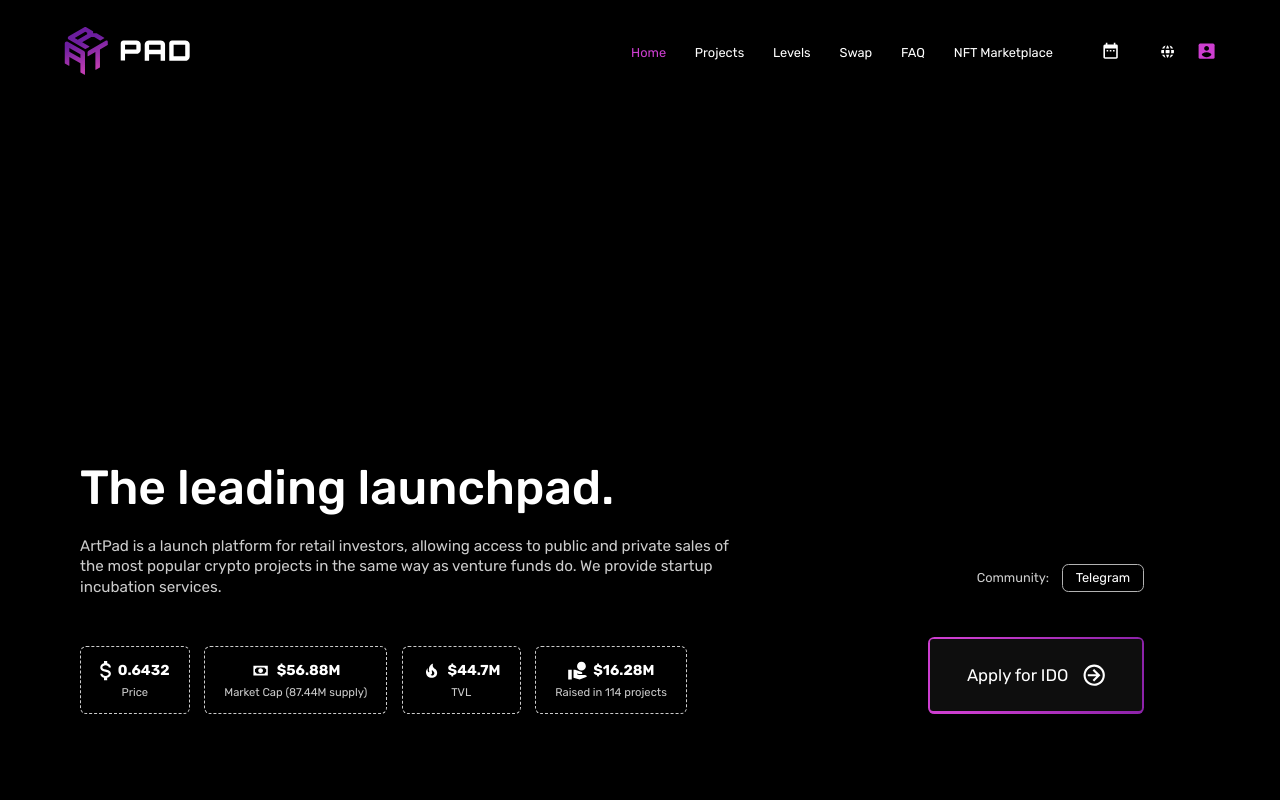
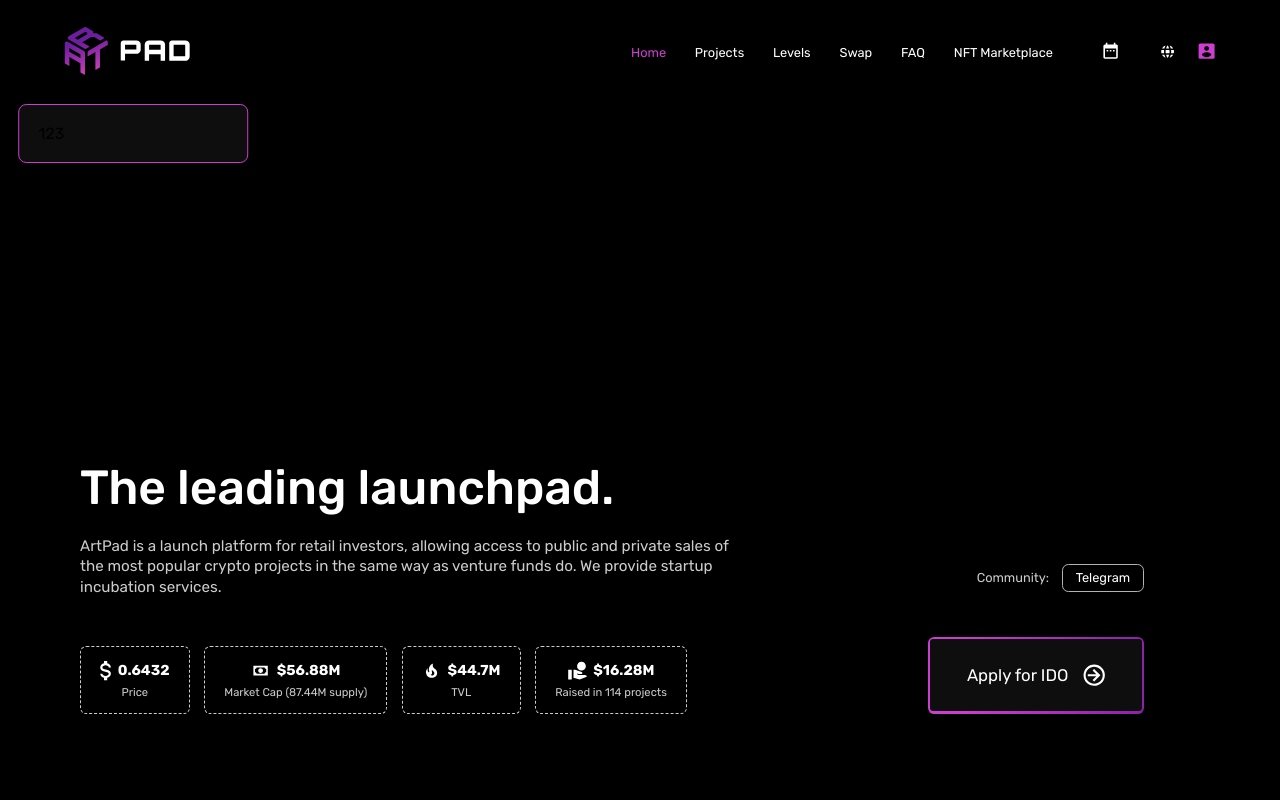
Before and after one commit to MoosYo/artpadproject_new, a React (Create React App) app: page / in a window 1280 px wide. Shown: the top 800 px of the page. Built offline with nearby package versions, Linux system fonts and the light colour scheme.

Commit message:
Complete components

```diff
--- a/src/App.jsx
+++ b/src/App.jsx
@@ -19,6 +19,7 @@ import MainPage from "./pages/main";
 import Swap from "./pages/swap";
 import ProjectsPage from "./pages/projects";
 import LevelsPage from "./pages/levels";
+import ToolTip from "./components/ToolTip";
 
 const { app, pageWrapper } = classes;
 
@@ -57,13 +58,30 @@ export default function App() {
    }, [modalContent]);
 
    const ModalContent = (props) => modalContent.content(props);
+
+
+
+   const [toolTip, setTooltip] = useState({
+      content: () => (
+         <>
+            123
+         </>
+      ),
+      x: 100,
+      y: 100
+   });
+
+   const hideToolTip = () => {
+      setTooltip(null);
+   }
+
    return (
       <div className={app}>
          <Header setModal={showModal} />
          <main className={pageWrapper}>
             {path === "/" || path === "" ? <MainPage setModal={showModal} /> : ""}
             {path === "/projects" || path === "/projects/" ? <ProjectsPage setModal={showModal} /> : ""}
-            {path === "/levels" || path === "/levels/" ? <LevelsPage setModal={showModal} /> : ""}
+            {path === "/levels" || path === "/levels/" ? <LevelsPage setModal={showModal} setToolTip={setTooltip} /> : ""}
             {path === "/swap" || path === "/swap/" ? <Swap setModal={showModal} /> : ""}
             {path === "/nft-marketplace" || path === "/nft-marketplace/" ? <Marketplace /> : ""}
             {path === "/faq" || path === "/faq/" ? <Accordion /> : ""}
@@ -83,6 +101,18 @@ export default function App() {
          <Modal shown={modalContent.shown} onClose={onModalClose}>
             <ModalContent onClose={onModalClose} />
          </Modal>
+
+         {
+            toolTip ? (
+               <ToolTip
+                  x={toolTip.x}
+                  y={toolTip.y}
+                  onClose={hideToolTip}
+               >
+                  {toolTip.content()}
+               </ToolTip>
+            ) : ""
+         }
       </div>
    );
 }
--- a/src/components/Table/index.jsx
+++ b/src/components/Table/index.jsx
@@ -20,10 +20,6 @@ const {
 const Table = ({headers = [], rows = [], className = "", style = {}}) => {
 
     const locale = getLocale();
-
-   const showToolTip = (toolTip) => {
-      console.log(123);
-   }
 
    let columnsWidth = "";
 
@@ -57,7 +53,7 @@ const Table = ({headers = [], rows = [], className = "", style = {}}) => {
                             </p>
                             {
                               toolTip ? (
-                                 <InfoIcon className={table__headerToolTip} onMouseEnter={() => showToolTip(toolTip)} />
+                                 <InfoIcon className={table__headerToolTip} onClick={toolTip} />
                               ) : ""
                             }
                         </div>
--- /dev/null
+++ b/src/components/ToolTip/index.jsx
@@ -0,0 +1,37 @@
+import classes from "./styles.module.scss";
+
+const {
+    tooltip,
+    tooltip__block,
+    tooltip__block_right
+} = classes;
+
+const ToolTip = ({children = "", x = 0, y = 0, onClose = () => ""}) => {
+
+    const isRight = x > window.innerWidth / 2;
+
+
+    const close = () => {
+        onClose();
+    }
+
+    return (
+        <div
+            className={tooltip}
+            style={{top: y - 28 + "px", left: isRight ? null : x + "px", right: isRight ? (window.innerWidth - x - 16) + "px" : null }}
+            onMouseLeave={close}
+        >
+            <div
+                className={
+                    tooltip__block +
+                    (isRight ? " " + tooltip__block_right : "")
+                }
+                onClick={close}
+            >
+                {children}
+            </div>
+        </div>
+    );
+}
+
+export default ToolTip;
--- /dev/null
+++ b/src/components/ToolTip/styles.module.scss
@@ -0,0 +1,79 @@
+@import "../../styles/colors.scss";
+@import "../../styles/helpers.scss";
+
+.tooltip {
+    position: absolute;
+
+    padding: 32px;
+
+    @media screen and (max-width: 359px) {
+        width: vw(336px, 360px);
+        left: vw(12px, 360px) !important;
+        right: vw(12px, 360px) !important;
+    }
+
+    @media screen and (max-width: 499px) {
+        width: calc(100% - 24px);
+        left: 12px;
+        right: 12px;
+    }
+
+    @media screen and (max-width: 919px) {
+        width: vw(336px, 360px);
+        left: vw(12px, 360px) !important;
+        right: vw(12px, 360px) !important;
+    }
+
+    &__block {
+        position: absolute;
+        background: $background;
+        border: solid $accent;
+        width: 100%;
+
+        border-width: vw(2px, 360px);
+        border-radius: vw(10px, 360px);
+        padding: vw(24px, 360px);
+        transform: translateX(vw(-32px, 360px));
+
+        @media screen and (min-width: 360px) {
+            border-width: 2px;
+            border-radius: 10px;
+            padding: 24px;
+            transform: translateX(-32px);
+        }
+
+        @media screen and (min-width: 500px) {
+            border-width: vw(2px, 360px);
+            border-radius: vw(10px, 360px);
+            padding: vw(24px, 360px);
+            transform: translateX(vw(-32px, 360px));
+        }
+
+        @media screen and (min-width: 920px) {
+            border-width: vw(2px);
+            border-radius: vw(10px);
+            padding: vw(24px);
+            width: vw(288px);
+        }
+
+        @media screen and (min-width: 1600px) {
+            border-width: 2px;
+            border-radius: 10px;
+            padding: 24px;
+            width: 288px;
+        }
+
+
+        &_right {
+            left: 0px;
+            right: auto;
+
+            transform: translateX(0px);
+
+            @media screen and (min-width: 920px) {
+                right: 0px;
+                left: auto;
+            }
+        }
+    }
+}
--- a/src/pages/levels/index.jsx
+++ b/src/pages/levels/index.jsx
@@ -16,7 +16,9 @@ const {
     levels__blockText,
     levels__blockText_accent,
     levels__header,
-    levels__table
+    levels__table,
+
+    levels__toolTipText
 } = classes;
 
 
@@ -30,7 +32,7 @@ const {
     apy: 133.09
 }
 
-const LevelsPage = () => {
+const LevelsPage = ({setModals = () => {}, setToolTip = () => {}}) => {
 
     const locale = getLocale();
 
@@ -300,6 +302,33 @@ const LevelsPage = () => {
         }
     ]
 
+    const toolTip = (e, i) => {
+
+        const rect = e.target.getClientRects()[0];
+        const content = [
+            (props) => (
+                <>
+                    <p className={levels__toolTipText} style={{color: "#ffffff"}} {...props}>
+                        APY info
+                    </p>
+                </>
+            ),
+            (props) => (
+                <>
+                    <p className={levels__toolTipText} style={{color: "#ffffff"}} {...props}>
+                        Column info
+                    </p>
+                </>
+            )
+        ];
+
+        setToolTip({
+            content: content[i],
+            x: rect.x + (rect.x < window.innerWidth / 2 ? 0 : rect.height),
+            y: window.scrollY + rect.y + rect.height
+        });
+    }
+
     return (
         <div className={levels}>
             <div className={levels__top}>
@@ -332,7 +361,10 @@ const LevelsPage = () => {
                         <h2 className={levels__blockTitleText}>
                             {lang.apy[locale]}:
                         </h2>
-                        <InfoIcon className={levels__blockTitleToolTip} />
+                        <InfoIcon
+                            className={levels__blockTitleToolTip}
+                            onClick={(e) => toolTip(e, 0)}
+                        />
                     </div>
 
                     <p className={levels__blockText + " " + levels__blockText_accent}>
@@ -367,17 +399,17 @@ const LevelsPage = () => {
                     },
                     {
                         name: lang.staking[locale],
-                        toolTip: () => "",
+                        toolTip: (e) => toolTip(e, 1),
                         width: "1fr"
                     },
                     {
                         name: lang.multiplier[locale],
-                        toolTip: () => "",
+                        toolTip: (e) => toolTip(e, 1),
                         width: "1fr"
                     },
                     {
                         name: lang.allocation[locale],
-                        toolTip: () => "",
+                        toolTip: (e) => toolTip(e, 1),
                         width: "1fr"
                     }
                 ]}
@@ -417,12 +449,12 @@ const LevelsPage = () => {
                     {
                         name: lang.apy[locale],
                         width: "1fr",
-                        toolTip: () => ""
+                        toolTip: (e) => toolTip(e, 1)
                     },
                     {
                         name: lang.multiplier[locale],
                         width: "1fr",
-                        toolTip: () => ""
+                        toolTip: (e) => toolTip(e, 1)
                     }
                 ]}
                 rows={table2Rows}
--- a/src/pages/levels/styles.module.scss
+++ b/src/pages/levels/styles.module.scss
@@ -276,4 +276,31 @@
         }
     }
 
+    &__toolTipText {
+        font-weight: 400;
+        color: $white;
+
+        font-size: vw(14px, 360px);
+        line-height: vw(19px, 360px);
+
+        @media screen and (min-width: 360px) {
+            font-size: 14px;
+            line-height: 19px;
+        }
+
+        @media screen and (min-width: 500px) {
+            font-size: vw(14px, 360px);
+            line-height: vw(19px, 360px);
+        }
+
+        @media screen and (min-width: 920px) {
+            font-size: vw(14px);
+            line-height: vw(19px);
+        }
+
+        @media screen and (min-width: 1600px) {
+            font-size: 14px;
+            line-height: 19px;
+        }
+    }
 }
```
